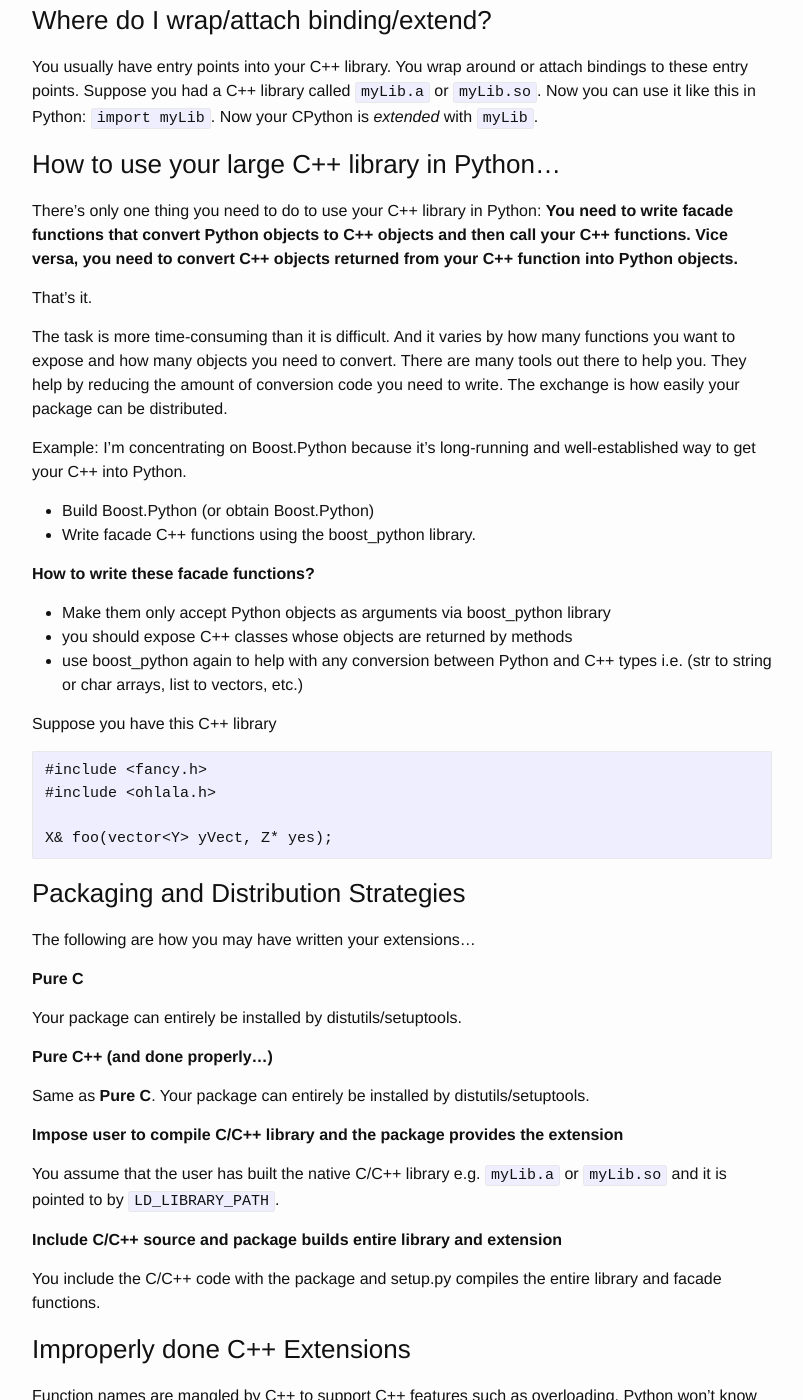
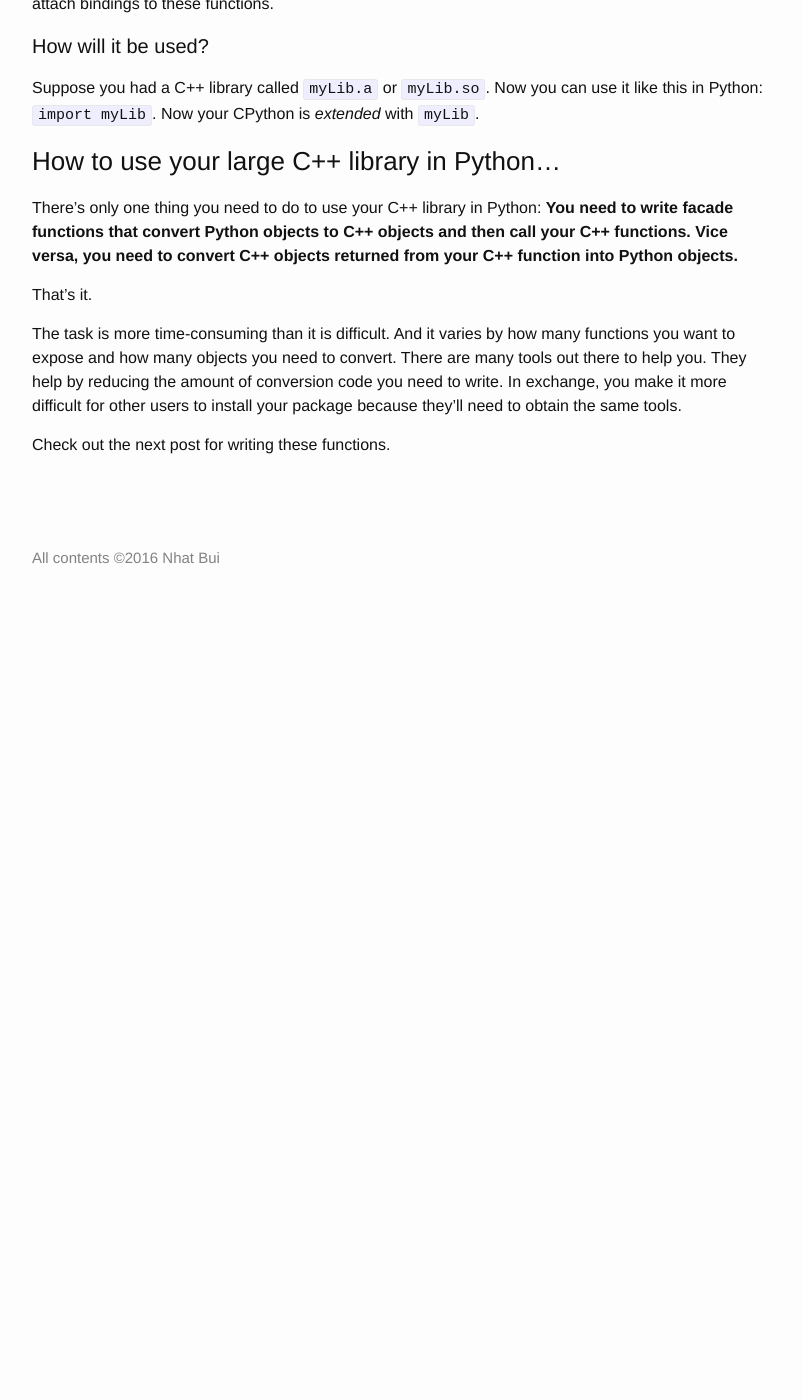
Before and after one commit to nhatbui/nhatbui.github.io, a Jekyll site: the page built from _posts/2016-09-01-introtoccppext.md, in a window 1280 px wide and 1400 px high, scrolled down 1444 px. Shown: the whole window, without its empty margins (238-1041 px from the left). Built offline with Jekyll 4.4.1, drawn with Linux system fonts in a browser that asks for light colours; after the commit the page ends 2074 px from its top, so only the background shows below that; some of the changed text lies outside the part shown.

Commit message:
intro post almost ready

````diff
--- a/_posts/2016-09-01-introtoccppext.md
+++ b/_posts/2016-09-01-introtoccppext.md
@@ -17,11 +17,7 @@
 After stumbling around, I was finally able to make things work.
 I don't think it's difficult to write Python bindings or  C++ extensions;
 it's just hard to know how you should approach doing so for your particular case.
-And so that is what I want to discuss here._
-
-_Part of the reason why writing Python bindings for C++ is so confusing is because the examples
-people give are so shitty. They are stupid useless examples that don't motivate the
-need for Python bindings. Or they go into how they resolve a unique C++ feature, like templates, for Python._
+I hope to do that in a series of blog posts. This will be just an introduction._
 
 <a id="what"></a>
 
@@ -67,8 +63,10 @@
 
 ### Where do I wrap/attach binding/extend?
 
-You usually have entry points into your C++ library. You wrap around or attach bindings
-to these entry points.
+You usually have a set of functions that serve as the interface into your C++ library. You wrap around or attach bindings to these functions.
+
+#### How will it be used?
+
 Suppose you had a C++ library called `myLib.a` or `myLib.so`.
 Now you can use it like this in Python: `import myLib`.
 Now your CPython is _extended_ with `myLib`.
@@ -84,68 +82,7 @@
 
 The task is more time-consuming than it is difficult. And it varies by how many functions you want to
 expose and how many objects you need to convert. There are many tools out there to help you.
-They help by reducing the amount of conversion code you need to write. The exchange is
-how easily your package can be distributed.
+They help by reducing the amount of conversion code you need to write. In exchange, you make
+it more difficult for other users to install your package because they'll need to obtain the same tools.
 
-Example:
-I'm concentrating on Boost.Python because it's long-running and well-established way to get your C++ into Python.
-
-* Build Boost.Python (or obtain Boost.Python)
-* Write facade C++ functions using the boost_python library.
-
-__How to write these facade functions?__
-
-* Make them only accept Python objects as arguments via boost_python library
-* you should expose C++ classes whose objects are returned by methods
-* use boost_python again to help with any conversion between Python and C++ types i.e. (str to string or char arrays, list to vectors, etc.)
-
-Suppose you have this C++ library
-
-<a name="fakecpp"></a>
-
-```
-#include <fancy.h>
-#include <ohlala.h>
-
-X& foo(vector<Y> yVect, Z* yes);
-```
-
-### Packaging and Distribution Strategies
-
-The following are how you may have written your extensions...
-
-__Pure C__
-
-Your package can entirely be installed by distutils/setuptools.
-
-__Pure C++ (and done properly...)__
-
-Same as __Pure C__. Your package can entirely be installed by distutils/setuptools.
-
-__Impose user to compile C/C++ library and the package provides the extension__
-
-You assume that the user has built the native C/C++ library e.g. `myLib.a` or `myLib.so` and it is pointed to by `LD_LIBRARY_PATH`.
-
-__Include C/C++ source and package builds entire library and extension__
-
-You include the C/C++ code with the package and setup.py compiles the entire library and facade functions.
-
-### Improperly done C++ Extensions
-
-Function names are mangled by C++ to support C++ features such as overloading.
-Python won't know what to call. You need to use `extern C` ([more info](http://stackoverflow.com/a/1041880/4400558)).
-
-### The C++ Extensions for Python Tools Matrix
-
-SWIG
-Boost.Python
-
-<a id="CPython"></a>
-
-### What is CPython?
-
-Python is a language specification. And its most popular implementation is CPython as a scripted, dynamic, interpreted programming language. CPython is the Python interpreter written in C. CPython happens to also
-be the reference implementation of Python. (_Fun Fact: did you know [Ruby](https://en.wikipedia.org/wiki/Ruby_(programming_language)) had_ ***only*** _the interpreter
-as the language reference until 2011 when the language specification was finally created?_)
-
-[There are implementations of Python](http://docs.python-guide.org/en/latest/starting/which-python/#implementations)
+Check out the next post for writing these functions.
````
Also changed, not shown: _drafts/2016-09-07-howtouseboostpython.md (renamed from _posts/2016-09-07-howtouseboostpython.md).
